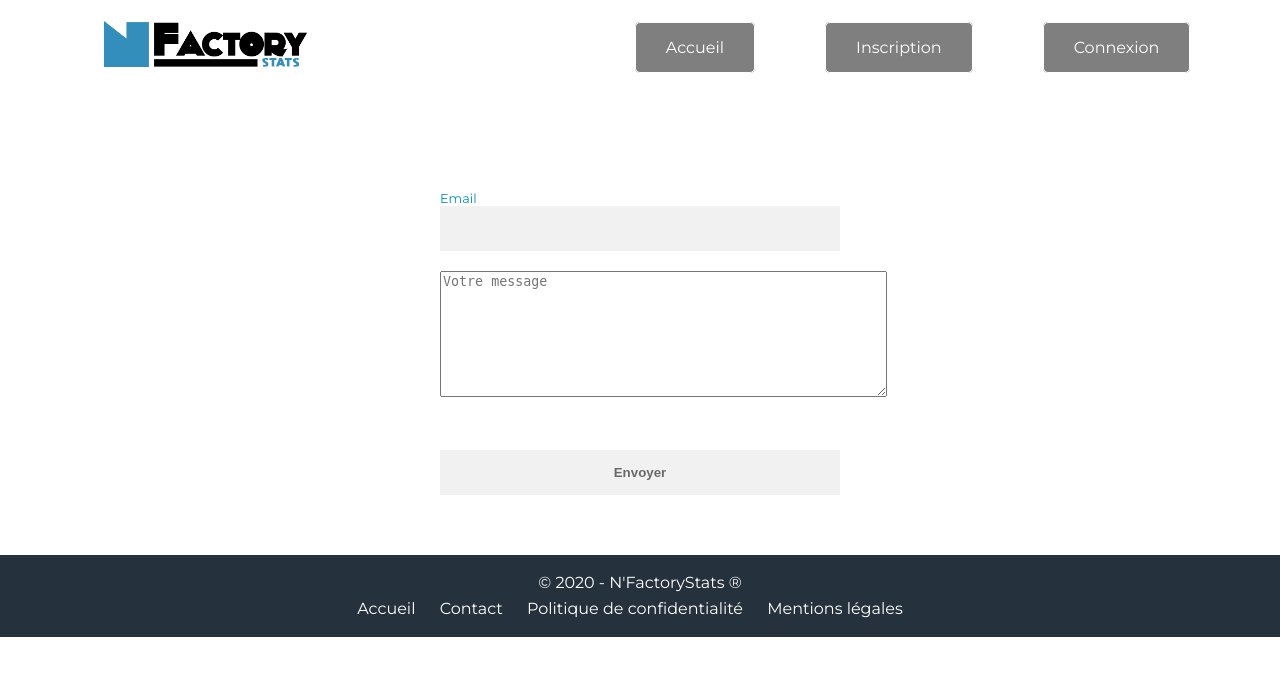
After one commit to Bigo0612/N-FactoryStats, a PHP site: page /contact.php in a window 1280 px wide. The commit adds this page. Shown: the top 676 px of the page. Run offline with PHP 8.4, Linux system fonts and the light colour scheme.

Commit message:
contact avec sa bd

```diff
--- a/asset/css/connexion.css
+++ b/asset/css/connexion.css
@@ -34,7 +34,6 @@
     margin-bottom: 40px;
 
 }
-
 
 
 #mpoublie {
--- a/connexion.php
+++ b/connexion.php
@@ -46,7 +46,7 @@ include('inc/header.php');
 
 <div class="clear"></div>
 
-    <h1 class="h1form">connexion</h1>
+
 
     <form action="connexion.php" method="post" class="formulaires">
 
--- /dev/null
+++ b/contact.php
@@ -0,0 +1,69 @@
+<?php
+
+session_start();
+
+require('inc/pdo.php');
+require('inc/function.php');
+$title = 'Contact';
+
+$errors = array();
+$success = false;
+
+if (!empty($_POST['submitted'])) {
+    //debug($_POST);
+
+    $email = clean($_POST['email']);
+    $message = clean($_POST['message']);
+
+    $errors = emailValid($errors, $email, 'email');
+    $errors = textValid($errors, $message, 'message', 5, 2000);
+
+    if (empty($email) || filter_var($email, FILTER_VALIDATE_EMAIL) === false) {
+        $errors['email'] = 'Veuillez renseigner un email valide';
+    }
+
+    if (empty($message)) {
+        $errors['message'] = 'Veuillez renseigner ce champ';
+    } elseif (mb_strlen($message) < 5) {
+        $errors['message'] = 'Min 5 caractères';
+    } elseif (mb_strlen($message) > 2000) {
+        $errors['message'] = 'Max 2000 caractères';
+    }
+
+
+    if (count($errors) == 0) {
+        $sql = "INSERT INTO contact VALUES (null,:email,:message,NOW())";
+        $query = $pdo->prepare($sql);
+        $query->bindValue(':email', $email, PDO::PARAM_STR);
+        $query->bindValue(':message', $message, PDO::PARAM_STR);
+        $query->execute();
+        $success = true;
+    }
+}
+
+
+include('inc/header.php');
+?>
+
+<div class="clear"></div>
+
+
+
+<form action="" method="post" class="formulaires">
+
+    <div class="formdiv">
+        <label for="email">Email</label>
+        <input type="email" name="email" id="email" value="<?php if(!empty($_POST['email'])) { echo $_POST['email']; } ?>">
+        <p class="error"><?php if(!empty($errors['email'])) { echo $errors['email']; } ?></p>
+    </div>
+    <div class="formdiv">
+        <textarea placeholder="Votre message" name="message" rows="8" cols="53"><?php if(!empty( $_POST['message'])) {echo $_POST['message'];} ?></textarea>
+        <p class="error"><?php if(!empty($errors['message'])) { echo $errors['message']; } ?></p>
+    </div>
+    <div class="formdiv">
+        <input type="submit" name="submitted" value="Envoyer">
+    </div>
+</form>
+
+<?php
+include('inc/footer.php');
--- a/inc/footer.php
+++ b/inc/footer.php
@@ -3,7 +3,8 @@
     <div class="wrap4">
         <p>&copy; 2020 - N'FactoryStats &reg;</p>
         <a href="../index.php">Accueil</a>
-        <a href="#">Politiques de confidentialités</a>
+        <a href="contact.php">Contact</a>
+        <a href="#">Politique de confidentialité</a>
         <a href="mentions-legales.php">Mentions légales</a>
     </div>
 </footer>
--- a/inc/pdo.php
+++ b/inc/pdo.php
@@ -1,6 +1,6 @@
 <?php
 try {
-    $pdo = new PDO('mysql:host=localhost;dbname=nfactorystats', "root", "root", array(
+    $pdo = new PDO('mysql:host=localhost;dbname=stats', "root", "", array(
         PDO::MYSQL_ATTR_INIT_COMMAND => "SET NAMES utf8",
         PDO::ATTR_DEFAULT_FETCH_MODE => PDO::FETCH_ASSOC,
         PDO::ATTR_ERRMODE => PDO::ERRMODE_WARNING
--- a/inscription.php
+++ b/inscription.php
@@ -75,7 +75,7 @@ include('inc/header.php');
 
     <div class="clear"></div>
 
-    <h1 class="h1form">Inscription</h1>
+
 
     <form action="inscription.php" method="post" autocomplete="off" class="formulaires">
 
--- a/modif-mot-de-passe.php
+++ b/modif-mot-de-passe.php
@@ -51,7 +51,7 @@ if(!empty($_GET['token']) && !empty($_GET['email'])) {
 
 include('inc/header.php'); ?>
 
-    <h1>Modifier votre mot de passe</h1>
+    <h2 class="h2">Modifier votre mot de passe</h2>
 
     <form action="" method="post" class="formulaires">
         <div class="formdiv">
```
